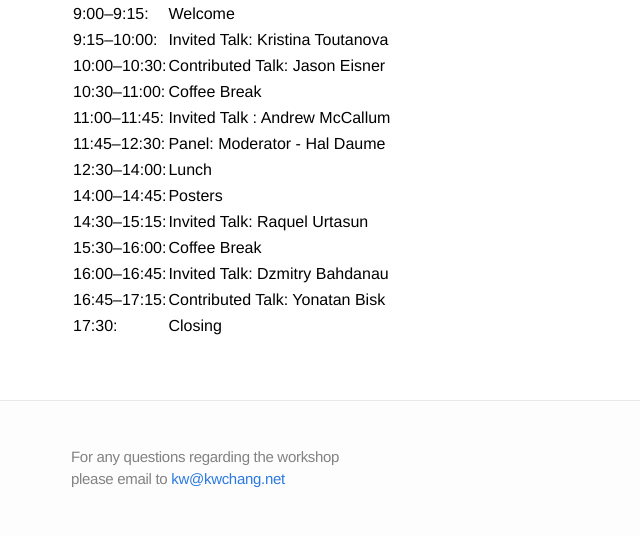
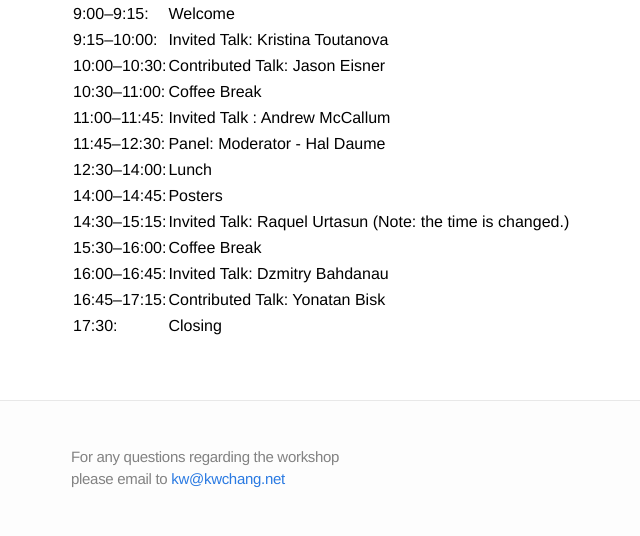
Before and after one commit to structuredprediction/structuredprediction.github.io, a Jekyll site: the page built from 3_schedule.md, in a window 1280 px wide. Shown: the part 541-1077 px from the top of the page, without its empty margins (169-809 px from the left). Built offline with Jekyll 4.4.1, drawn with Linux system fonts in a browser that asks for light colours.

Commit message:
Update 3_schedule.md

```diff
--- a/3_schedule.md
+++ b/3_schedule.md
@@ -33,7 +33,7 @@ name: 3
 |11:45--12:30:   | Panel: Moderator - Hal Daume |
 |12:30--14:00:   | Lunch|
 |14:00--14:45:  | Posters |
-|14:30--15:15:   | Invited Talk: Raquel Urtasun |
+|14:30--15:15:   | Invited Talk: Raquel Urtasun (Note: the time is changed.) |
 |15:30--16:00:   | Coffee Break |
 |16:00--16:45:   | Invited Talk: Dzmitry Bahdanau |
 |16:45--17:15:   | Contributed Talk: Yonatan Bisk  |
```
